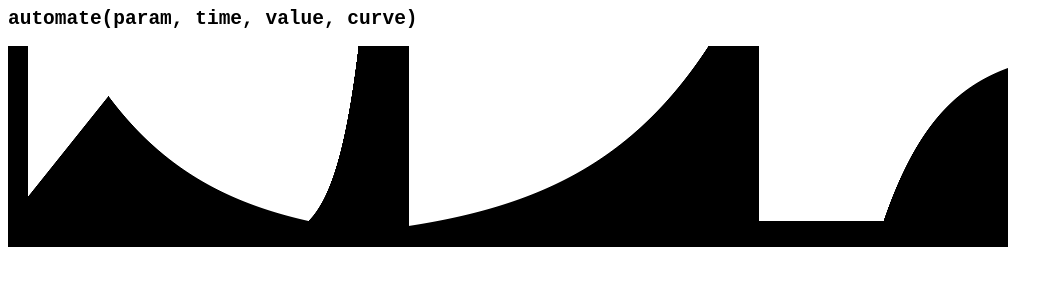
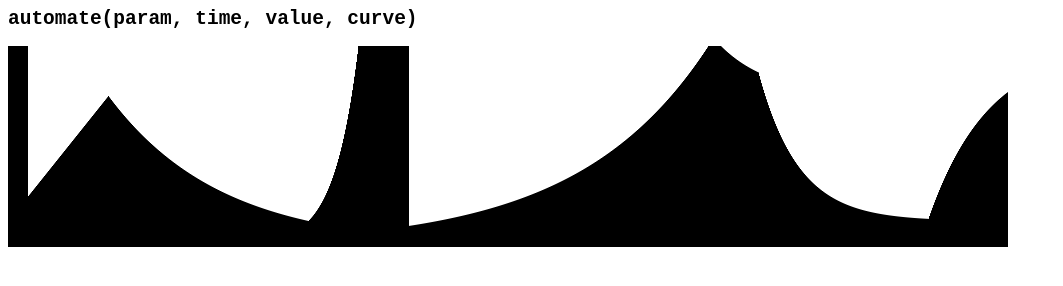
Before and after one commit to darkdoon/audio-object, a website: page index.html in a window 1280 px wide. Shown: the whole page, without its empty margins (0-1063 px from the left). Drawn offline with Linux system fonts and the light colour scheme.

Commit message:
Adds test for automation behaviour

```diff
--- a/index.html
+++ b/index.html
@@ -72,6 +72,15 @@
 		return curves[curve](value1, value2, time1, time2, time, duration);
 	}
 
+	function getValue(events, n, time) {
+		if (events[n][2] === "target") {
+			return curves.target(getValue(events, n - 1, events[n][0]), events[n][1], 0, events[n][0], time, events[n][3]);
+		}
+		else {
+			return events[n][1];
+		}
+	}
+
 	function paramValueAtTime(param, time) {
 		var events = paramMap.get(param);
 
@@ -80,27 +89,26 @@
 		}
 
 		var n = -1;
-		var event0, event1, event2;
+		var event1, event2;
 
 		while (++n < events.length) {
-			event0 = events[n - 1];
 			event1 = events[n];
 			event2 = events[n + 1];
 
 			if (!event2) {
-				return event1[2] === "target" ?
-					curves.target(event0[1], event1[1], event0[0], event1[0], time, event1[3]) :
-					event1[1] ;
+				return getValue(events, n, time) ;
 			}
 
 			if (time === event2[0]) {
 				return event2[2] === "target" ?
-					event1[1] :
+					getValue(events, n, time) :
 					event2[1] ;
 			}
 
 			if (time < event2[0]) {
-				return getValueAtTime(event1, event2, time) ;
+				return event2[2] === "linear" || event2[2] === "exponential" ?
+					getValueAtTime(event1, event2, time) :
+					getValue(events, n, time) ;
 			}
 		}
 	}
@@ -147,7 +155,7 @@
 				// Spool forward until there are no more
 				// events at this time
 				while (events[++n] && events[n][0] === time);
-				events.splice(n, 1, event);
+				events.splice(n, 0, event);
 			}
 
 			console.table(events);
@@ -155,6 +163,9 @@
 		}
 
 		if (event2[2] === "target") {
+			param[method](value, time, duration);
+			events.splice(n + 1, 0, event);
+			console.table(events);
 			// Hmmm.
 			return;
 		}
@@ -214,8 +225,9 @@
 	setTimeout(function() {
 		var value = paramValueAtTime(gainParam, 6);
 		automateParam(gainParam, 6, value, "exponential");
-		automateParam(gainParam, 7.5, 0.125, "target", 0.6);
-		automateParam(gainParam, 8.75, 1, "target", 0.6);
+		automateParam(gainParam, 7.125, 0.75, "target", 0.5);
+		automateParam(gainParam, 7.5, 0.125, "target", 0.4);
+		automateParam(gainParam, 9.2, 1, "target", 0.6);
 	}, 5000);
 
 	triggerRender();
```
